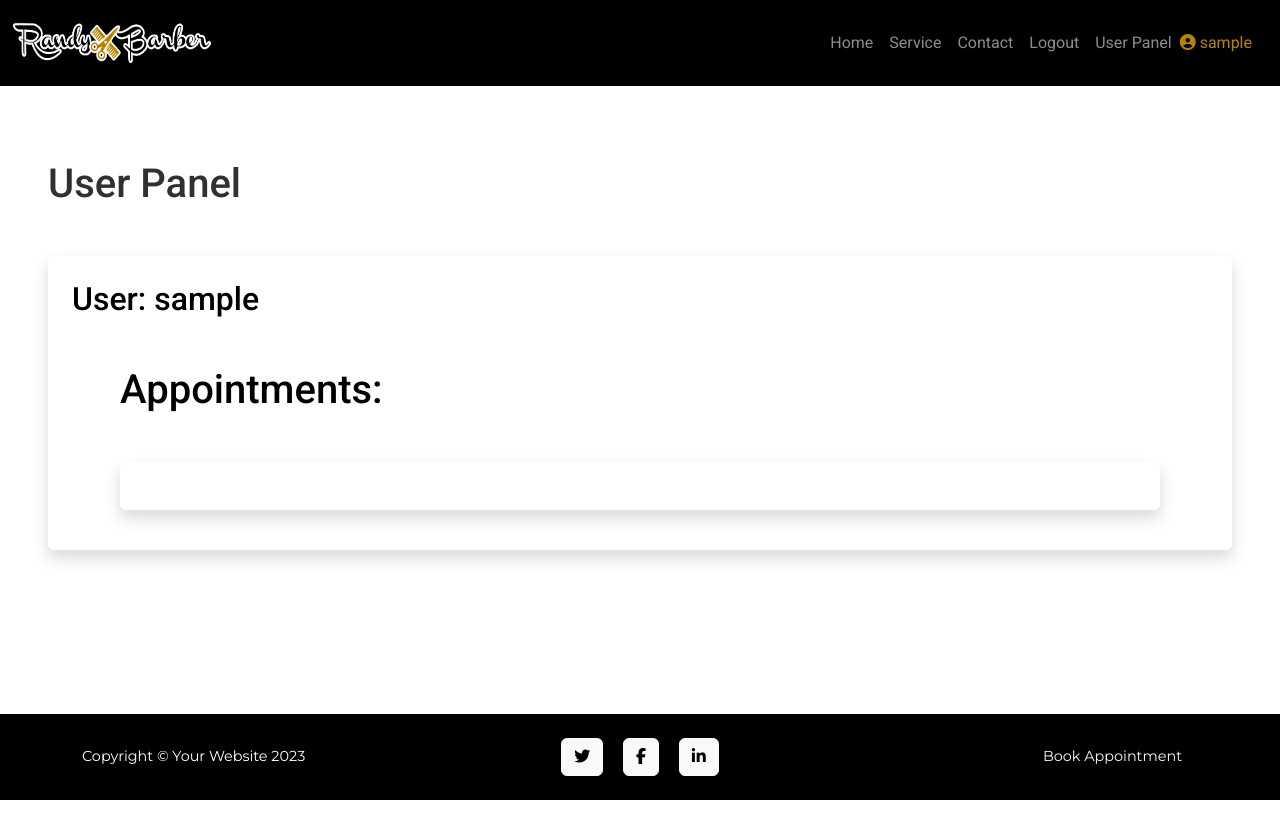
After one commit to Benohene/PP4-Randy-Barber, a Django app: page /user_panel/ in a window 1280 px wide. The commit adds this page. Run offline with Django 4.2, Linux system fonts and the light colour scheme; the visitor is signed in with stand-in values (Sample User, id 1); data that the repository does not hold is empty; parts of the project's set-up code (start-up, migrations or seed data) failed here and were passed over; some libraries are stand-ins or nearby versions.

Commit message:
Add appointment detail view and user panel

```diff
--- /dev/null
+++ b/appointment/templates/user_panel.html
@@ -0,0 +1,40 @@
+{% extends "account/base.html" %}
+{% load static %}
+
+{% load i18n %}
+
+{% block title %}{% trans "User Panel" %}{% endblock %}
+
+{% block content %}
+
+
+<div class="accountMain">
+    <h1 class=" ms-5">User Panel</h1>
+
+    <div class="shadow p-4 mb-5 bg-body bg-body rounded text-black  m-5 ">
+        <h2 class="">User: {{ user.username }}</h2>
+
+
+
+        <div class="mt-5 ">
+            <h1 class=" ms-5">Appointments:</h1>
+            <div class="shadow p-4 mb-3 bg-body bg-body rounded text-black  m-5">
+
+                {% for appointment in object_list %}
+                <div class="list-group fs-4 border p-3 mb-3">
+                    <p class="list-group mt-2">Day: {{ appointment.appointment_date }}</p>
+                    <p class="list-group mt-2">Time: {{ appointment.appointment_time }}</p>
+                    <p class="list-group mt-2">Name: {{ appointment.name }}</p>
+                    <div class="mt-3 mb-2">
+                        <a class="btn btn-primary rounded-3 p-2" href="#">Edit
+                            Appointment</a>
+                        <a class="btn btn-primary rounded-3 p-2" href="#"> Delete
+                            Appointment </a>
+                    </div>
+                </div>
+                {% endfor %}
+            </div>
+        </div>
+
+
+        {% endblock content %}
--- a/appointment/urls.py
+++ b/appointment/urls.py
@@ -1,7 +1,7 @@
 from django.urls import path
 from . import views
 from appointment.views import HomeView, ServiceView, ContactView
-from appointment.views import AppointmentView
+from appointment.views import AppointmentView, UserPanelView
 
 
 urlpatterns = [
@@ -9,4 +9,5 @@ urlpatterns = [
     path('service/', ServiceView.as_view(), name="service"),
     path('contact/', ContactView.as_view(), name="contact"),
     path('appointment/', AppointmentView.as_view(), name="appointment"),
+    path('user_panel/', UserPanelView.as_view(), name="user_panel"),
 ]
--- a/appointment/views.py
+++ b/appointment/views.py
@@ -1,7 +1,7 @@
-from django.shortcuts import render
+from django.shortcuts import render, get_object_or_404, reverse
 from datetime import date
 from django.contrib.auth.mixins import LoginRequiredMixin, UserPassesTestMixin
-from django.views.generic import TemplateView, CreateView
+from django.views.generic import TemplateView, CreateView, ListView
 from .models import Appointment
 from .forms import AppointmentForm
 from django.http import HttpResponseRedirect
@@ -25,28 +25,60 @@ class ContactView(TemplateView):
     """
     template_name = 'contact.html'
 
+
 class AppointmentView(LoginRequiredMixin, CreateView):
     """
     View to render appointment page
+    renders the view of the appointment forms
     """
     model = Appointment
+    template_name = 'appointment.html'
     success_url=reverse_lazy('home')
-    template_name = 'appointment.html'
     fields = [
         'name', 'appointment_date', 'appointment_time', 'phone_number', 'message',
         ]
+
     def form_valid(self, form):
          form.instance.created_by = self.request.user
-    #     # messages.success(
-    #     #     self.request,
-    #     #     f'Booking confirmed for {guests} guests on {date}'
-    #     # )
+         return super(AppointmentView, self).form_valid(form)
 
-         return super(AppointmentView, self).form_valid(form)
-    # def get(self, request,*args):
-    #     self.object = None
-    #     return super().get(request, *args)
 
-    # def post(self, request,*args):
-    #     self.object = None
-    #     return super().post(request, *args)
+class UserPanelView(LoginRequiredMixin, ListView):
+    """
+    View to render Userpanel page
+    to have access to already appointments booked
+    to have access th the pade to edit and delete appointment
+    """
+    # template_name = reverse_lazy("user_panel.html")
+    # model = Appointment
+    # #template_name = 'user_panel.html'
+    # paginate_by = 3
+
+    # def get(self, request, *args, **kwargs):
+    #     queryset = Appointment.objects.filter()
+    #     appointments = get_object_or_404(queryset)
+    #     return render (request, template_name)
+
+    model = Appointment
+    template_name = "user_panel.html"
+    context_object_name = 'appointments'
+    paginate_by = 4
+    queryset = Appointment.objects.all()
+
+    def get_queryset(self):
+        return Appointment.objects.all()
+
+
+    # model = Appointment
+    # template_name = 'book-detail.html'
+    # context_object_name = 'book'
+
+    # def get_context_data(self, **kwargs):
+    #     context = super().get_context_data(**kwargs)
+
+    #     post = Books.objects.filter(slug=self.kwargs.get('slug'))
+    #     post.update(count=F('count') + 1)
+
+    #     context['time'] = timezone.now()
+
+    #     return context
--- a/templates/account/base.html
+++ b/templates/account/base.html
@@ -51,6 +51,10 @@
                         <li class="nav-item signup-btn">
                             <a class="nav-link {% if url_name == 'account_logout' %}active{% endif %}"
                                 href="/accounts/logout/">Logout</a>
+                        </li>
+                        <li class="nav-item signup-btn">
+                            <a class="nav-link {% if url_name == 'account_logout' %}active{% endif %}" href="#">User
+                                Panel</a>
                         </li>
                         {% else %}
                         <li class="nav-item signup-btn">
```
Also changed, not shown: appointment/models.py (+11 -2 lines), templates/base.html (+13 -4 lines), appointment/migrations/0008_alter_appointment_appointment_time.py (added), static/js/script.js (deleted).
